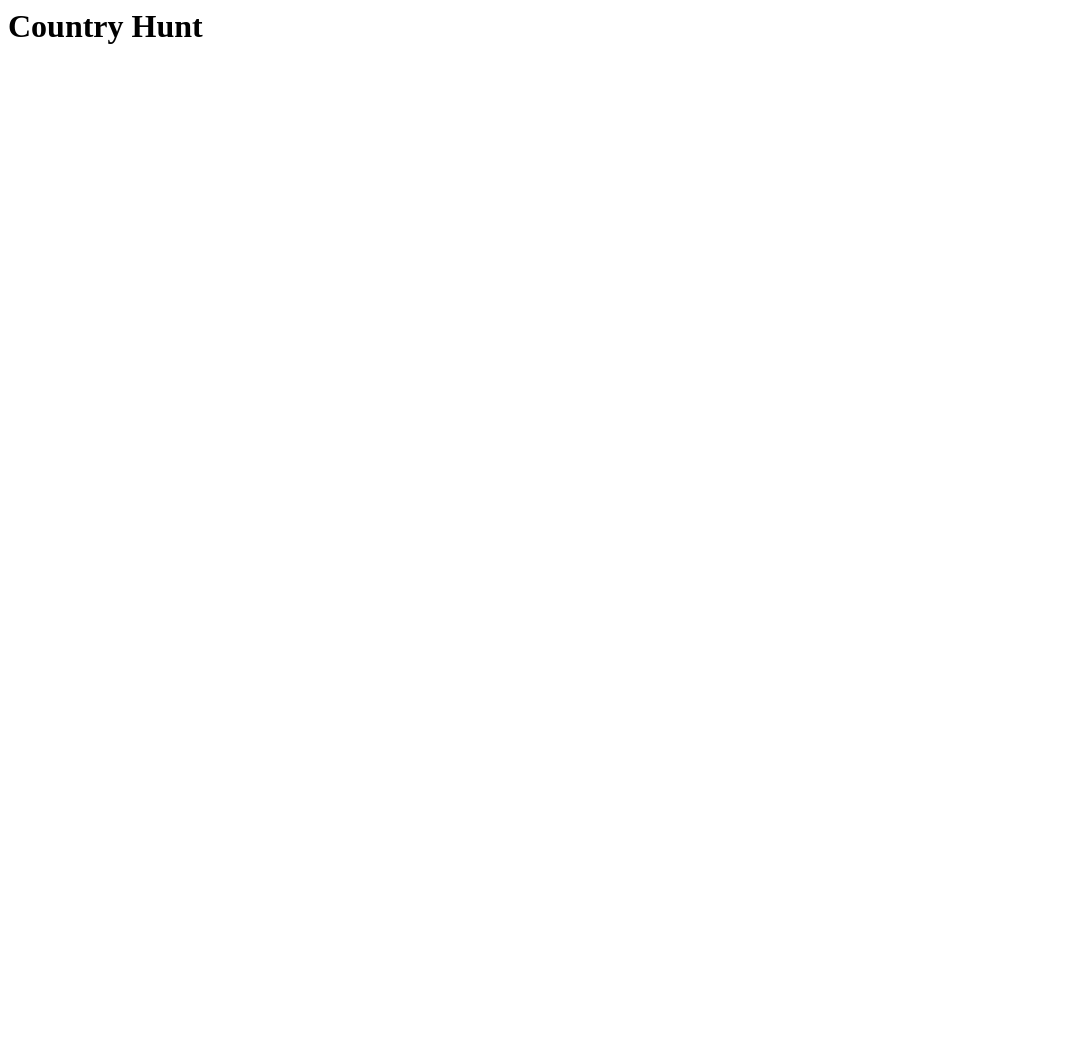
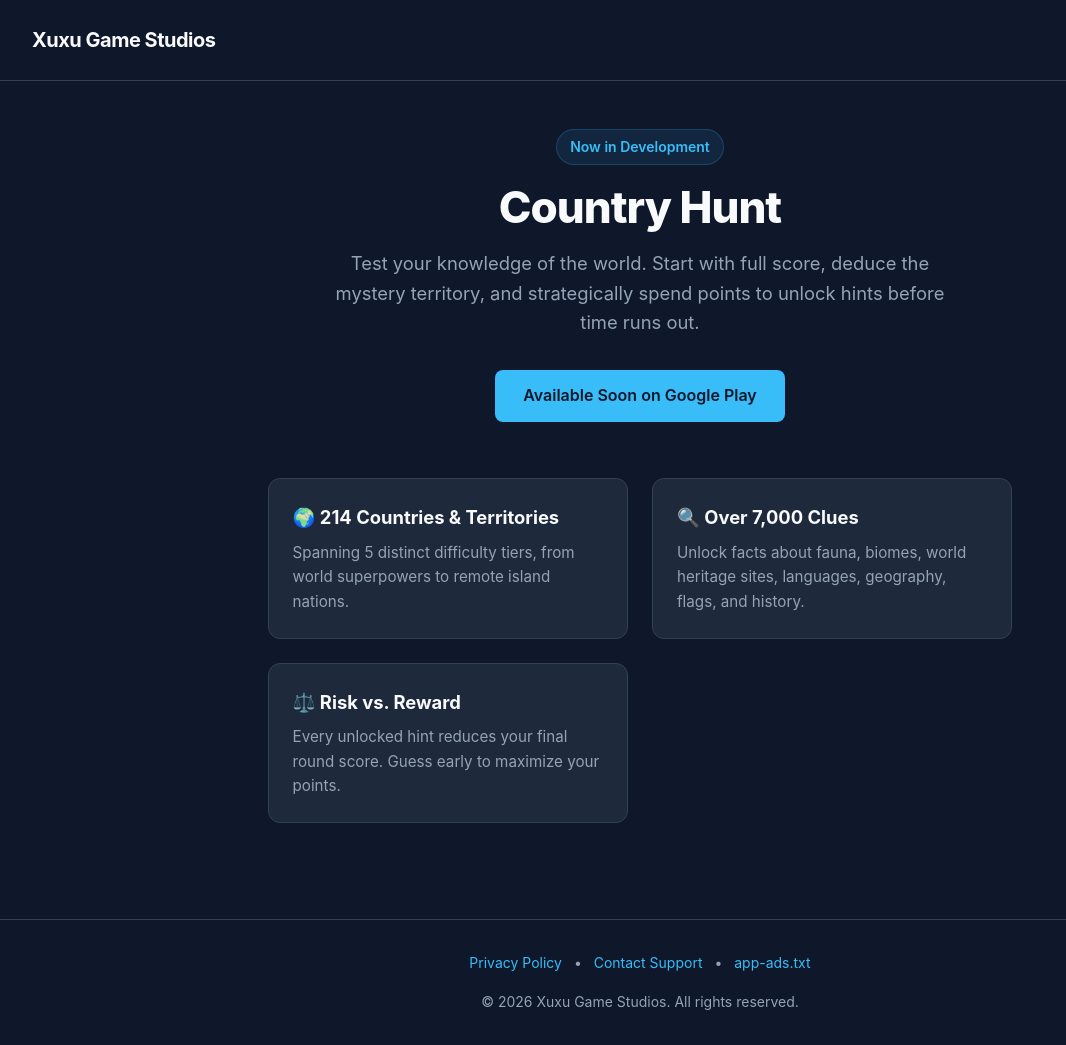
Before and after one commit to xuxugamestudios/xuxugamestudios.github.io, a plain HTML site: page index.html in a window 1280 px wide. Shown: the whole page, without its empty margins (0-1066 px from the left). Before the commit the page ends 800 px from the top, so only its background shows below. Drawn offline with Linux system fonts and the light colour scheme.

Commit message:
Update index.html

```diff
--- a/index.html
+++ b/index.html
@@ -1 +1,197 @@
-<h1>Country Hunt</h1>
+<!DOCTYPE html>
+<html lang="en">
+<head>
+    <meta charset="UTF-8">
+    <meta name="viewport" content="width=device-width, initial-scale=1.0">
+    <title>Xuxu Game Studios | Country Hunt</title>
+    <meta name="description" content="Country Hunt - The ultimate geography trivia and country deduction game for Android.">
+    <style>
+        :root {
+            --bg-color: #0f172a;
+            --card-bg: #1e293b;
+            --text-main: #f8fafc;
+            --text-muted: #94a3b8;
+            --accent: #38bdf8;
+            --accent-hover: #0284c7;
+            --border-color: #334155;
+        }
+
+        * {
+            box-sizing: border-box;
+            margin: 0;
+            padding: 0;
+            font-family: -apple-system, BlinkMacSystemFont, "Segoe UI", Roboto, Helvetica, Arial, sans-serif;
+        }
+
+        body {
+            background-color: var(--bg-color);
+            color: var(--text-main);
+            line-height: 1.6;
+            min-height: 100vh;
+            display: flex;
+            flex-direction: column;
+        }
+
+        header {
+            padding: 1.5rem 2rem;
+            border-bottom: 1px solid var(--border-color);
+            display: flex;
+            justify-content: space-between;
+            align-items: center;
+        }
+
+        .brand {
+            font-weight: 700;
+            font-size: 1.25rem;
+            color: var(--text-main);
+            letter-spacing: -0.5px;
+        }
+
+        .container {
+            max-width: 900px;
+            margin: 0 auto;
+            padding: 3rem 1.5rem;
+            flex: 1;
+        }
+
+        .hero {
+            text-align: center;
+            margin-bottom: 3.5rem;
+        }
+
+        .badge {
+            display: inline-block;
+            background: rgba(56, 189, 248, 0.1);
+            color: var(--accent);
+            padding: 0.35rem 0.85rem;
+            border-radius: 9999px;
+            font-size: 0.875rem;
+            font-weight: 600;
+            margin-bottom: 1rem;
+            border: 1px solid rgba(56, 189, 248, 0.2);
+        }
+
+        h1 {
+            font-size: 2.75rem;
+            font-weight: 800;
+            line-height: 1.2;
+            margin-bottom: 1rem;
+            letter-spacing: -1px;
+        }
+
+        .subtitle {
+            font-size: 1.15rem;
+            color: var(--text-muted);
+            max-width: 650px;
+            margin: 0 auto 2rem auto;
+        }
+
+        .btn {
+            display: inline-block;
+            background-color: var(--accent);
+            color: #0f172a;
+            font-weight: 600;
+            padding: 0.85rem 1.75rem;
+            border-radius: 8px;
+            text-decoration: none;
+            transition: background-color 0.2s ease;
+        }
+
+        .btn:hover {
+            background-color: var(--accent-hover);
+            color: #ffffff;
+        }
+
+        .features-grid {
+            display: grid;
+            grid-template-columns: repeat(auto-fit, minmax(250px, 1fr));
+            gap: 1.5rem;
+            margin-bottom: 3rem;
+        }
+
+        .card {
+            background-color: var(--card-bg);
+            border: 1px solid var(--border-color);
+            border-radius: 12px;
+            padding: 1.5rem;
+        }
+
+        .card h3 {
+            font-size: 1.15rem;
+            margin-bottom: 0.5rem;
+            color: var(--text-main);
+        }
+
+        .card p {
+            color: var(--text-muted);
+            font-size: 0.95rem;
+        }
+
+        footer {
+            border-top: 1px solid var(--border-color);
+            padding: 2rem;
+            text-align: center;
+            color: var(--text-muted);
+            font-size: 0.875rem;
+        }
+
+        footer a {
+            color: var(--accent);
+            text-decoration: none;
+            margin: 0 0.5rem;
+        }
+
+        footer a:hover {
+            text-decoration: underline;
+        }
+
+        .footer-links {
+            margin-bottom: 1rem;
+        }
+    </style>
+</head>
+<body>
+
+    <header>
+        <div class="brand">Xuxu Game Studios</div>
+    </header>
+
+    <main class="container">
+        <section class="hero">
+            <span class="badge">Now in Development</span>
+            <h1>Country Hunt</h1>
+            <p class="subtitle">
+                Test your knowledge of the world. Start with full score, deduce the mystery territory, and strategically spend points to unlock hints before time runs out.
+            </p>
+            <!-- Replace "#" with your Google Play store listing URL once live -->
+            <a href="#" class="btn">Available Soon on Google Play</a>
+        </section>
+
+        <section class="features-grid">
+            <div class="card">
+                <h3>🌍 214 Countries & Territories</h3>
+                <p>Spanning 5 distinct difficulty tiers, from world superpowers to remote island nations.</p>
+            </div>
+            <div class="card">
+                <h3>🔍 Over 7,000 Clues</h3>
+                <p>Unlock facts about fauna, biomes, world heritage sites, languages, geography, flags, and history.</p>
+            </div>
+            <div class="card">
+                <h3>⚖️ Risk vs. Reward</h3>
+                <p>Every unlocked hint reduces your final round score. Guess early to maximize your points.</p>
+            </div>
+        </section>
+    </main>
+
+    <footer>
+        <div class="footer-links">
+            <!-- Replace "#" with your privacy policy page or document URL -->
+            <a href="#">Privacy Policy</a> •
+            <a href="mailto:your-support-email@example.com">Contact Support</a> •
+            <a href="/app-ads.txt">app-ads.txt</a>
+        </div>
+        <p>&copy; 2026 Xuxu Game Studios. All rights reserved.</p>
+    </footer>
+
+</body>
+</html>
```
